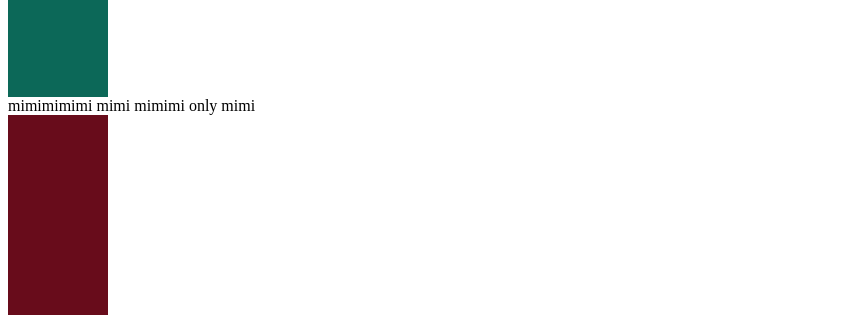
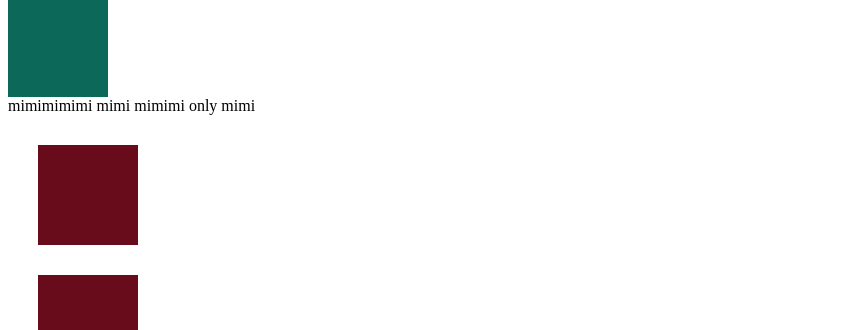
Before and after one commit to Saory-EscobedoG/web, a plain HTML site: page index.html in a window 1280 px wide. Shown: the part 164-494 px from the top of the page, without its empty margins (0-862 px from the left). Drawn offline with Linux system fonts and the light colour scheme.

Commit message:
Add files via upload

```diff
--- a/index.html
+++ b/index.html
@@ -20,7 +20,7 @@
          .hermano{
             width: 100px;
             height: 100px;
-            background-color: rgb(104, 12, 27);        este son 2 chiqitos del mismo color
+            background-color: rgb(104, 12, 27);        /*este son 2 chiqitos del mismo color*/
             margin: 30px;
          }
          footer{
@@ -62,7 +62,7 @@
     <a href="https://media1.tenor.com/m/ocxJ2lhSSNsAAAAd/amongus-bailando.gif">anda hasle click te juro que no es virus >:3</a>
     <!--<iframe width="560" height="315" src="https://www.youtube.com/embed/N47ysVw9uJM?si=L9Qn8dDkAueB_Tq1" title="YouTube video player" frameborder="0" allow="accelerometer; autoplay; clipboard-write; encrypted-media; gyroscope; picture-in-picture; web-share" referrerpolicy="strict-origin-when-cross-origin" allowfullscreen></iframe>-->
     <p>esto de aqui es una imagen :O, sepone usando la etiqueta de img src </p>
-    <br><img src="../respaldo/img/4a25dd2a11b16d05864d8ebdce37bc64.jpg"> </img></br>
+    <br><img src="../img/4a25dd2a11b16d05864d8ebdce37bc64.jpg"> </img></br>
     <!--<iframe width="560" height="315" src="../respaldo/Soy la evolución la revolución ( edit VIKTOR 4K ).mp4"></iframe>-->
 
     <video width="600" height="300" controls>
```
